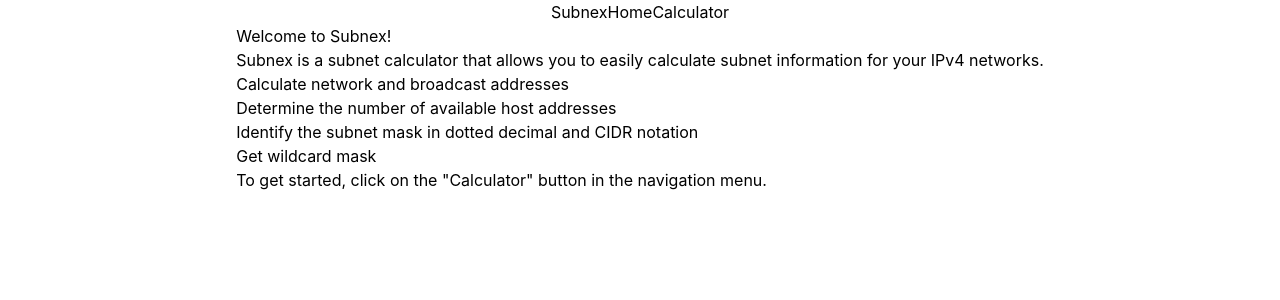
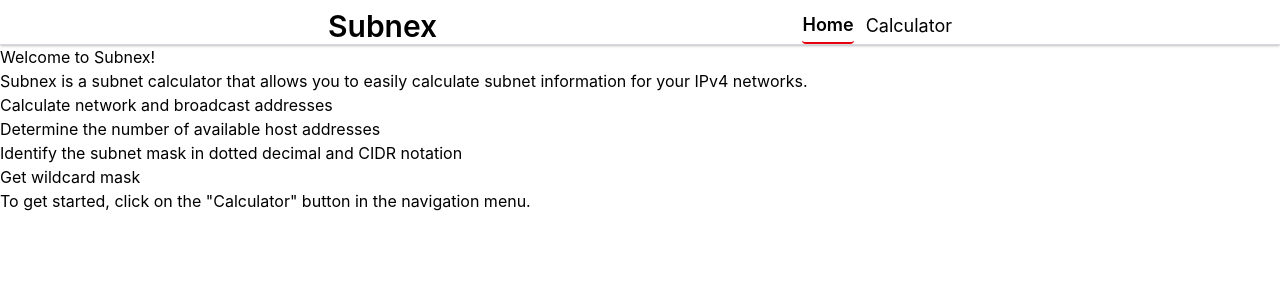
Before and after one commit to W0lffe/SubnetCalculator, a React (Vite) app: page / in a window 1280 px wide. Shown: the top 300 px of the page. Built offline with nearby package versions, Linux system fonts and the light colour scheme.

Commit message:
Started to apply styles

```diff
--- a/src/App.tsx
+++ b/src/App.tsx
@@ -6,12 +6,12 @@ import Home from './pages/Home';
 export default function App() {
 
   return (
-    <>
-      <Header />
-      <Routes>
-        <Route path="/" element={<Home />} />
-        <Route path="/calc" element={<Calculator />} />
-      </Routes>
-    </>
+      <div className='flex flex-col h-screen w-screen'>
+        <Header />
+        <Routes>
+          <Route path="/" element={<Home />} />
+          <Route path="/calc" element={<Calculator />} />
+        </Routes>
+      </div>
   )
 }
--- a/src/components/Header/Header.tsx
+++ b/src/components/Header/Header.tsx
@@ -1,10 +1,17 @@
 import Navigation from '../Navigation/Navigation';
 
+const divStyle = "w-screen border-b border-gray-400/40 shadow-sm shadow-black/20 pt-2 px-4 flex justify-center items-end ";
+const spanStyle = "flex flex-row justify-between w-full md:w-1/2 h-full";
+const h1Style = "text-xl md:text-3xl font-semibold";
+
 export default function Header(){
+
     return(
-        <div className='flex flex-row '>
-            <h1>Subnex</h1>
-            <Navigation />
+        <div className={divStyle}>
+            <span className={spanStyle}>
+                <h1 className={h1Style}>Subnex</h1>
+                <Navigation />
+            </span>
         </div>
     )
 }
--- a/src/components/Navigation/Navigation.tsx
+++ b/src/components/Navigation/Navigation.tsx
@@ -1,10 +1,17 @@
 import { useNavigate } from "react-router-dom";
 import { useState } from "react";
+
+const buttonStyle = "p-0 hover:px-2 hover:border-b-red-600 hover:border-b-2 rounded-[4px] hover:bg-linear-to-b hover:from-gray-200/10 hover:to-gray-400/25 transition-all duration-300 text-lg";
+const divStyle = "flex flex-row gap-3 h-full";
 
 export default function Navigation(){
 
     const navigateTo = useNavigate();
     const [isActive, setIsActive] = useState("/");
+
+    const getActiveButton = (path: string) => {
+        return isActive === path ? " border-b-red-600 border-b-2 font-semibold" : " border-b-red-600/0";
+    }
 
     const handleClick = (event: React.MouseEvent<HTMLButtonElement>) => {
         const value = event.currentTarget.value;
@@ -14,9 +21,9 @@ export default function Navigation(){
     }
 
     return(
-        <div>
-            <button value="/" onClick={(e) => handleClick(e)}>Home</button>
-            <button value="/calc" onClick={(e) => handleClick(e)}>Calculator</button>
+        <div className={divStyle}>
+            <button value="/" onClick={(e) => handleClick(e)} className={`${buttonStyle} ${getActiveButton("/")}`}>Home</button>
+            <button value="/calc" onClick={(e) => handleClick(e)} className={`${buttonStyle} ${getActiveButton("/calc")}`}>Calculator</button>
         </div>
     )
 }
--- a/src/index.css
+++ b/src/index.css
@@ -1,10 +1,9 @@
 @import "tailwindcss";
 
-#root{
+#root, body, html{
   width: 100%;
   height: 100%;
   display: flex;
   flex-direction: column;
-  justify-content: center;
   align-items: center;
 }
```
